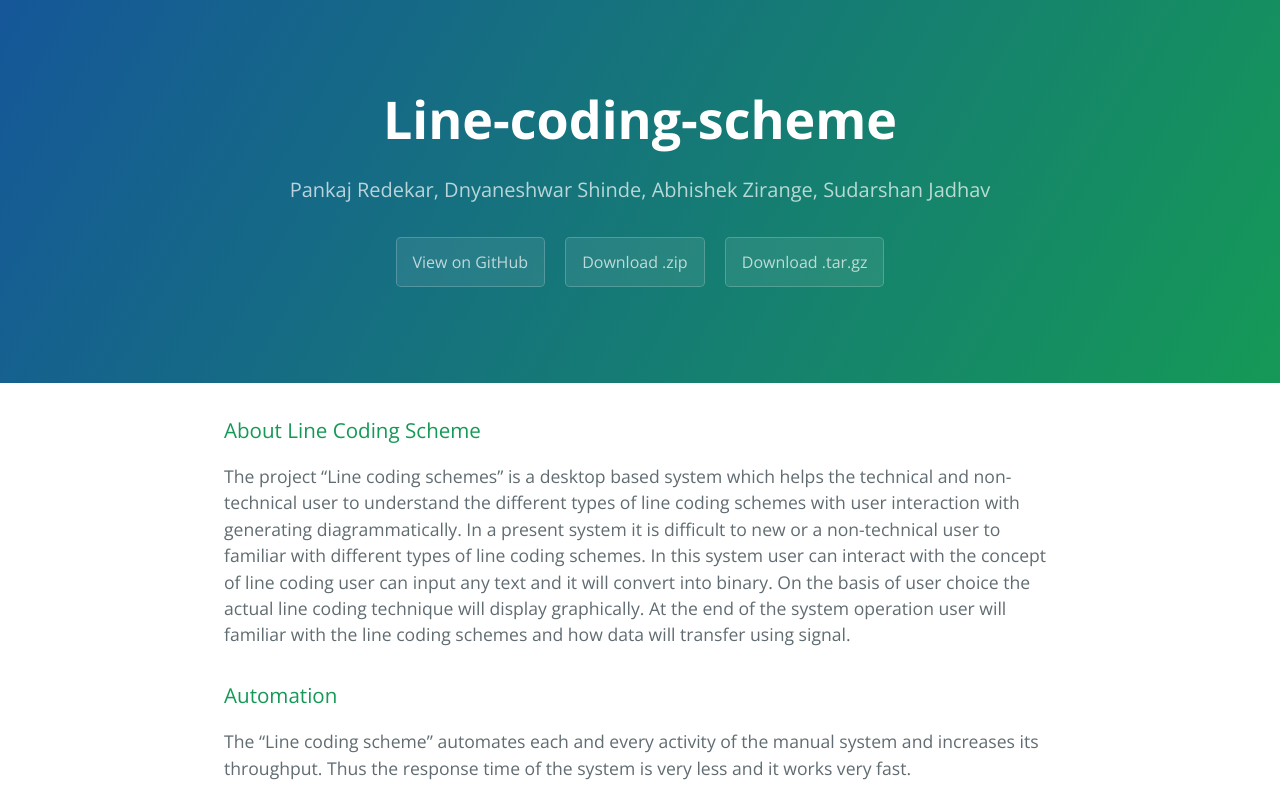
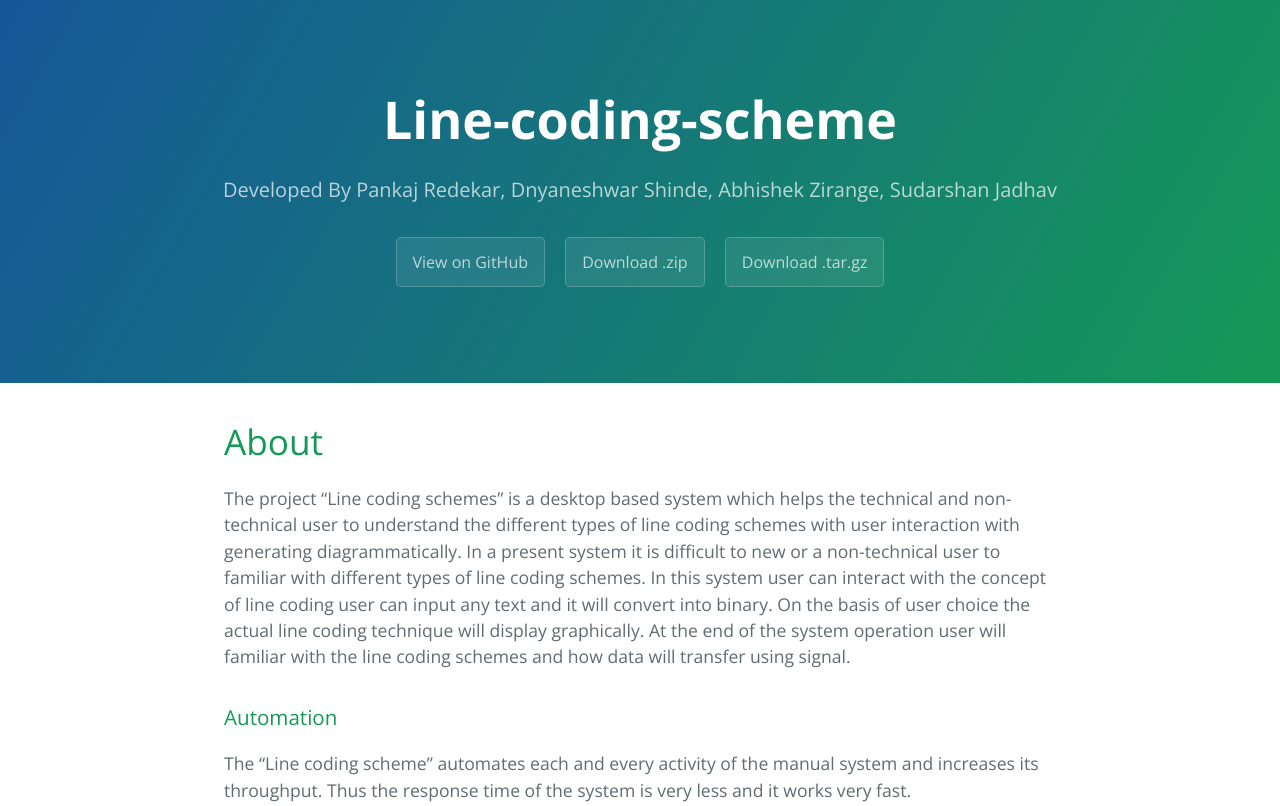
Before and after one commit to codeTKIET/line-coding-scheme, a plain HTML site: page index.html in a window 1280 px wide. Shown: the top 806 px of the page. Drawn offline with nearby package versions, Linux system fonts and the light colour scheme.

Commit message:
Create gh-pages branch via GitHub

```diff
--- a/index.html
+++ b/index.html
@@ -12,15 +12,15 @@
   <body>
     <section class="page-header">
       <h1 class="project-name">Line-coding-scheme</h1>
-      <h2 class="project-tagline">Pankaj Redekar, Dnyaneshwar Shinde, Abhishek Zirange, Sudarshan Jadhav</h2>
+      <h2 class="project-tagline">Developed By Pankaj Redekar, Dnyaneshwar Shinde, Abhishek Zirange, Sudarshan Jadhav</h2>
       <a href="https://github.com/codeTKIET/line-coding-scheme" class="btn">View on GitHub</a>
       <a href="https://github.com/codeTKIET/line-coding-scheme/zipball/master" class="btn">Download .zip</a>
       <a href="https://github.com/codeTKIET/line-coding-scheme/tarball/master" class="btn">Download .tar.gz</a>
     </section>
 
     <section class="main-content">
-      <h3>
-<a id="about-line-coding-scheme" class="anchor" href="#about-line-coding-scheme" aria-hidden="true"><span aria-hidden="true" class="octicon octicon-link"></span></a>About Line Coding Scheme</h3>
+      <h1>
+<a id="about" class="anchor" href="#about" aria-hidden="true"><span aria-hidden="true" class="octicon octicon-link"></span></a>About</h1>
 
 <p>The project “Line coding schemes” is a desktop based system which helps the technical and non-technical user to understand the different types of line coding schemes with user interaction with generating diagrammatically.
 In a present system it is difficult to new or a non-technical user to familiar with different types of line coding schemes. In this system user can interact with the concept of line coding user can input any text and it will convert into binary. On the basis of user choice the actual line coding technique will display graphically. At the end of the system operation user will familiar with the line coding schemes and how data will transfer using signal.  </p>
```
Also changed, not shown: params.json (+2 -2 lines).
